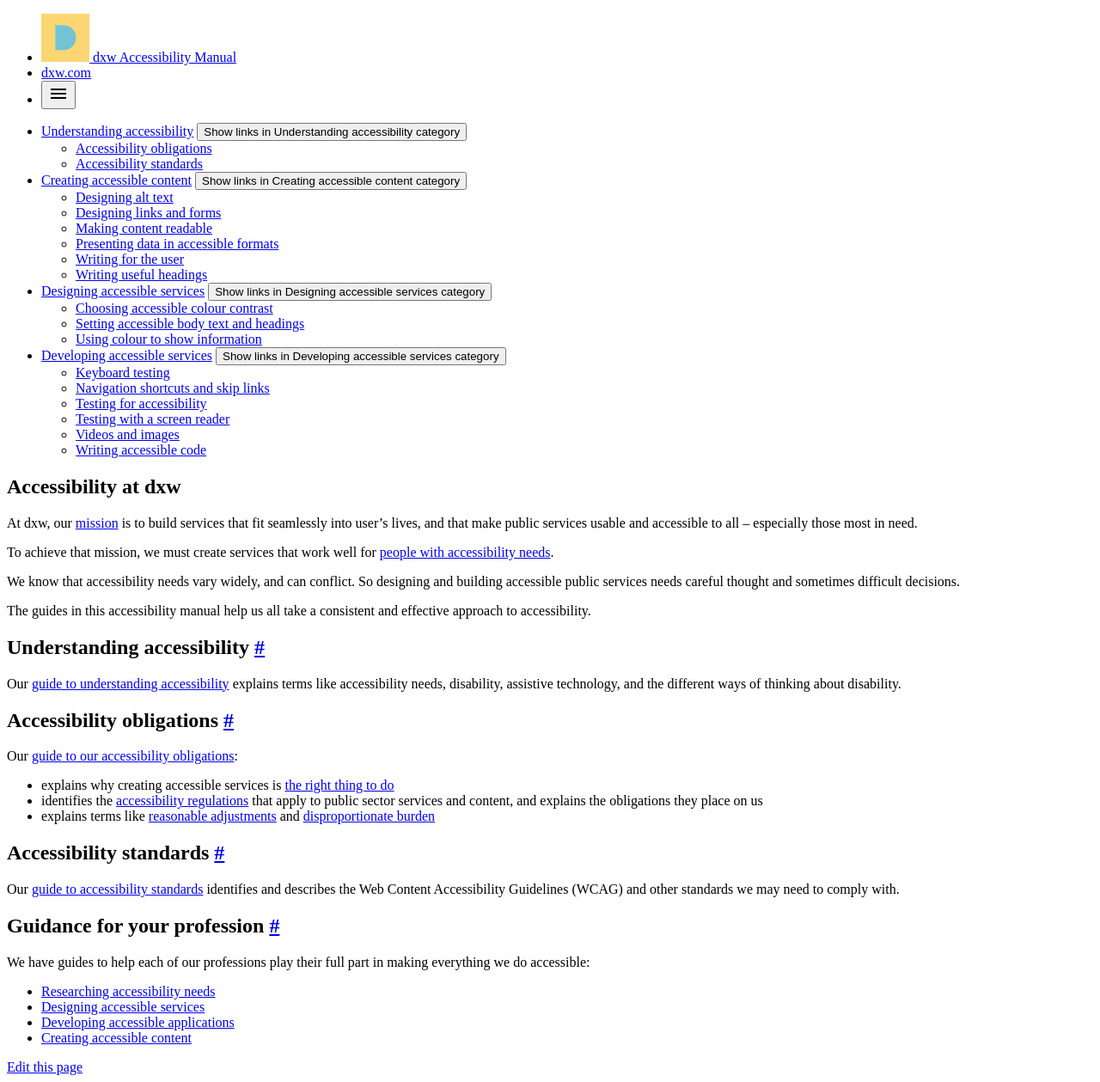
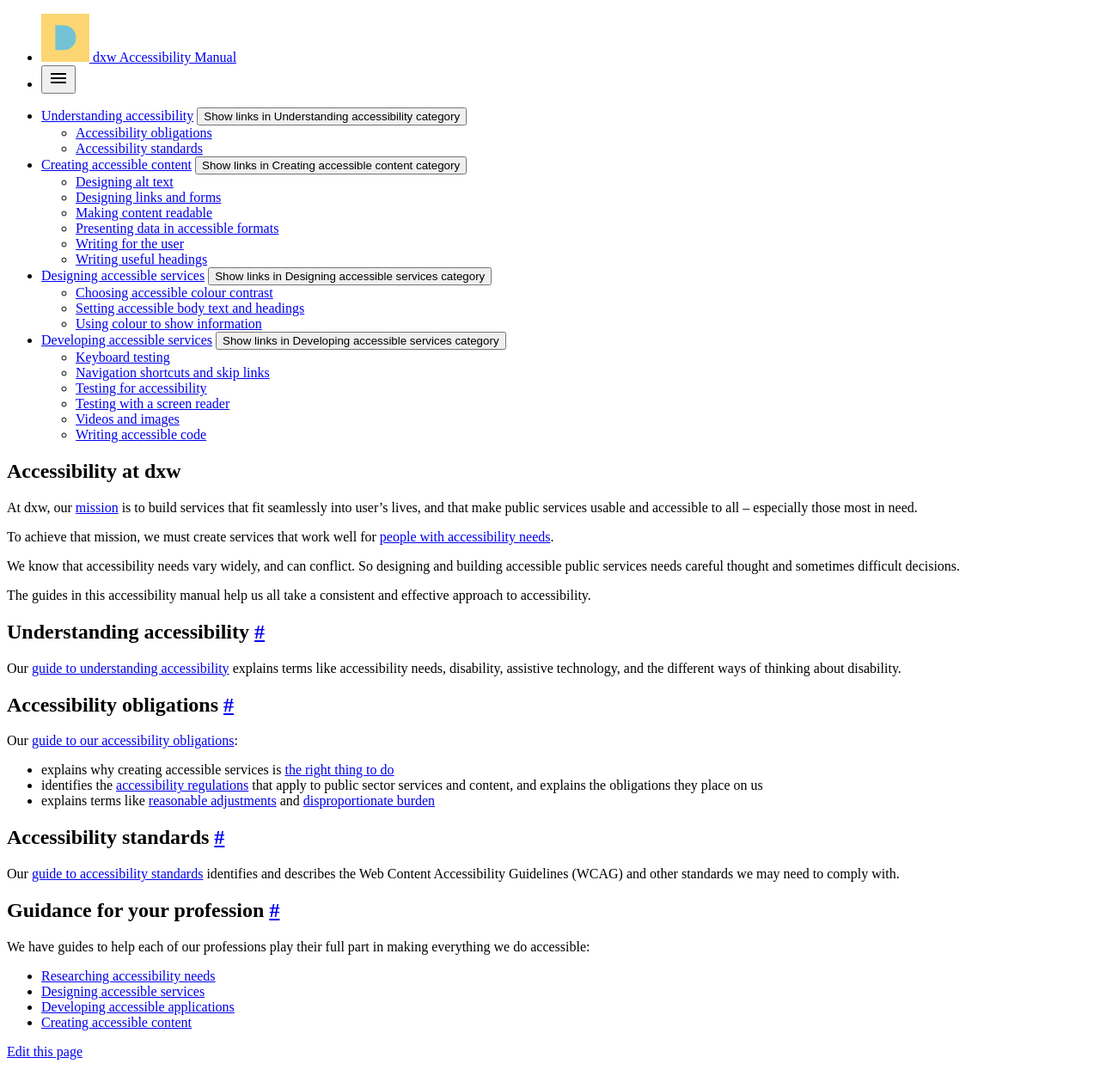
Before and after one commit to dxw/accessibility-manual, a Jekyll site: the page built from src/index.md, in a window 1280 px wide. Shown: the whole page at 86% size. Built offline with Jekyll 4.4.1, drawn with Linux system fonts in a browser that asks for light colours.

Commit message:
Remove dxwcom link from header nav - The change removes the link to dxw.com from the navbar for more space so that the title doesn't wrap on to 2 lines at smaller viewports. - The title font size is set to 1rem to help text scale better on smaller viewports

```diff
--- a/src/_includes/navbar.html
+++ b/src/_includes/navbar.html
@@ -1,11 +1,8 @@
 <header class="navbar">
   <ul aria-label="Main navigation">
     <li>
-      <a href="/" aria-label="dxw Accessibility Manual Homepage"><img src="/assets/images/d-marque.png" role="presentation" alt="" /> dxw Accessibility Manual</a
+      <a class="navbar-title" href="/" aria-label="dxw Accessibility Manual Homepage"><img src="/assets/images/d-marque.png" role="presentation" alt="" /> dxw Accessibility Manual</a
       >
-    </li>
-    <li>
-      <a href="https://www.dxw.com">dxw.com</a>
     </li>
     <li id="menu-button-item">
       <button class="icon-button" aria-expanded="false" aria-controls="site-navigation" onclick="toggleAriaExpanded(event, 'close', 'menu', 'site-navigation')">
--- a/src/_sass/_navbar.scss
+++ b/src/_sass/_navbar.scss
@@ -13,6 +13,13 @@ $height: 70px; // Manually measured after layout.
   background-color: colours.$accent-b;
   font-family: typography.$heading-font-family;
   font-weight: typography.$heading-font-weight;
+
+  &-title {
+    font-size: 1rem;
+    @include breakpoints.on-large-screens {
+      font-size: inherit;
+    }
+  }
 
   a {
     display: flex;
```
